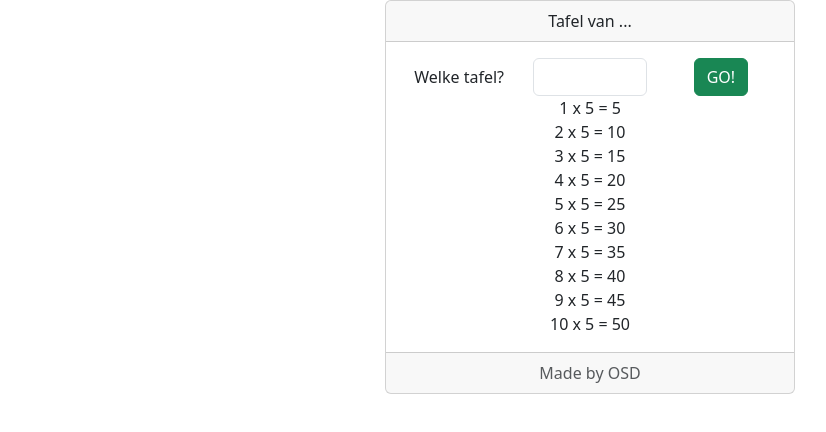
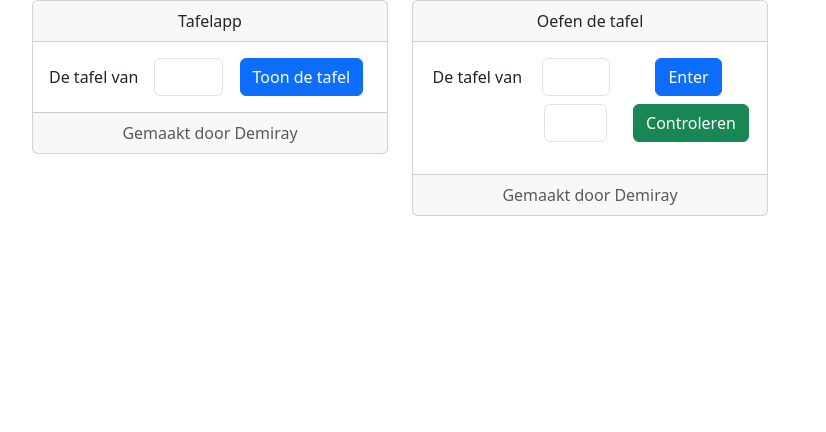
Before and after one commit to Ironmoon09/tafelapp, a plain HTML site: page index.html in a window 1280 px wide. Shown: the whole page, without its empty margins (50-876 px from the left). Drawn offline with nearby package versions, Linux system fonts and the light colour scheme.

Commit message:
Rename title and update HTML structure for app

```diff
--- a/index.html
+++ b/index.html
@@ -4,55 +4,123 @@
 <head>
     <meta charset="utf-8">
     <meta name="viewport" content="width=device-width, initial-scale=1">
-    <title>Bootstrap demo</title>
+    <title>Rekenen Tafel-app</title>
     <link href="https://cdn.jsdelivr.net/npm/bootstrap@5.3.8/dist/css/bootstrap.min.css" rel="stylesheet"
         integrity="sha384-sRIl4kxILFvY47J16cr9ZwB07vP4J8+LH7qKQnuqkuIAvNWLzeN8tE5YBujZqJLB" crossorigin="anonymous">
 </head>
 
 <body>
+    <div class="container">
+        <!--        <nav class="navbar navbar-expand-lg bg-body-tertiary">
+            <div class="container-fluid">
+                <a class="navbar-brand" href="#">Navbar</a>
+                <button class="navbar-toggler" type="button" data-bs-toggle="collapse"
+                    data-bs-target="#navbarSupportedContent" aria-controls="navbarSupportedContent"
+                    aria-expanded="false" aria-label="Toggle navigation">
+                    <span class="navbar-toggler-icon"></span>
+                </button>
+                <div class="collapse navbar-collapse" id="navbarSupportedContent">
+                    <ul class="navbar-nav me-auto mb-2 mb-lg-0">
+                        <li class="nav-item">
+                            <a class="nav-link active" aria-current="page" href="#">Home</a>
+                        </li>
+                        <li class="nav-item">
+                            <a class="nav-link" href="#">Link</a>
+                        </li>
+                        <li class="nav-item dropdown">
+                            <a class="nav-link dropdown-toggle" href="#" role="button" data-bs-toggle="dropdown"
+                                aria-expanded="false">
+                                Dropdown
+                            </a>
+                            <ul class="dropdown-menu">
+                                <li><a class="dropdown-item" href="#">Action</a></li>
+                                <li><a class="dropdown-item" href="#">Another action</a></li>
+                                <li>
+                                    <hr class="dropdown-divider">
+                                </li>
+                                <li><a class="dropdown-item" href="#">Something else here</a></li>
+                            </ul>
+                        </li>
+                        <li class="nav-item">
+                            <a class="nav-link disabled" aria-disabled="true">Disabled</a>
+                        </li>
+                    </ul>
+                    <form class="d-flex" role="search">
+                        <input class="form-control me-2" type="search" placeholder="Search" aria-label="Search" />
+                        <button class="btn btn-outline-success" type="submit">Search</button>
+                    </form>
+                </div>
+            </div>
+        </nav> -->
         <div class="row">
-        <div class="col"></div>
             <div class="col">
                 <div class="card text-center">
                     <div class="card-header">
-                    Tafel van ...
+                        Tafelapp
                     </div>
                     <div class="card-body">
                         <div class="row g-3 align-items-center">
-                        <div class="col">
-                            <label for="inputTafel" class="col-form-label">Welke tafel?</label>
+                            <div class="col-auto">
+                                <label for="inputTafel" class="col-form-label">De tafel van</label>
                             </div>
-                        <div class="col">
+                            <div class="col-3">
                                 <input type="number" id="inputTafel" class="form-control">
                             </div>
-                        <div class="col">
-                            <a href="#" class="btn btn-success" onclick="showTafel()">GO!</a>
+                            <div class="col-5">
+                                <a href="#" class="btn btn-primary" onclick="toonTafel()">Toon de tafel</a>
                             </div>
                         </div>
-                    <p class="card-text" id="outputTafel">1 x 5 = 5<br>
-                        2 x 5 = 10<br>
-                        3 x 5 = 15<br>
-                        4 x 5 = 20<br>
-                        5 x 5 = 25<br>
-                        6 x 5 = 30<br>
-                        7 x 5 = 35<br>
-                        8 x 5 = 40<br>
-                        9 x 5 = 45<br>
-                        10 x 5 = 50
-                    </p>
+                        <div id="outputTafel"></div>
 
                     </div>
                     <div class="card-footer text-body-secondary">
-                    Made by OSD
+                        Gemaakt door Demiray
+                    </div>
+                </div>
+            </div>
+            <div class="col">
+                <div class="card text-center">
+                    <div class="card-header">
+                        Oefen de tafel
+                    </div>
+                    <div class="card-body">
+                        <div class="row g-3 align-items-center">
+                            <div class="col-4">
+                                <label for="inputOefenTafel" class="col-form-label">De tafel van</label>
+                            </div>
+                            <div class="col-3">
+                                <input type="number" id="inputOefenTafel" class="form-control">
+                            </div>
+                            <div class="col-5">
+                                <a href="#" class="btn btn-primary" onclick="toonOpgave()">Enter</a>
+                            </div>
+                        </div>
+                        <div class="row mt-2">
+                            <div class="col-4" id="outputOefenTafel"></div>
+                            <div class="col-3">
+                                <input type="number" id="inputAntwOefenTafel" class="form-control">
+                            </div>
+                            <div class="col-5">
+                                <a href="#" class="btn btn-success" onclick="controleerAntw()">Controleren</a>
+                            </div>
+                        </div>
+            <!-- Voeg deze nieuwe regel toe: -->
+        <div id="feedbackOefenTafel" class="mt-3 fw-bold"></div>
+
+                    </div>
+                    <div class="card-footer text-body-secondary">
+                        Gemaakt door Demiray
                     </div>
                 </div>
             </div>
             <div class="col"></div>
         </div>
+
+    </div>
     <script src="https://cdn.jsdelivr.net/npm/bootstrap@5.3.8/dist/js/bootstrap.bundle.min.js"
             integrity="sha384-FKyoEForCGlyvwx9Hj09JcYn3nv7wiPVlz7YYwJrWVcXK/BmnVDxM+D2scQbITxI"
             crossorigin="anonymous"></script>
-    <script src="tafelapp.js"></script>
+    <script src="script.js"></script>
 </body>
 
 </html>
```
Lines whose indentation alone changed are shown as unchanged.
